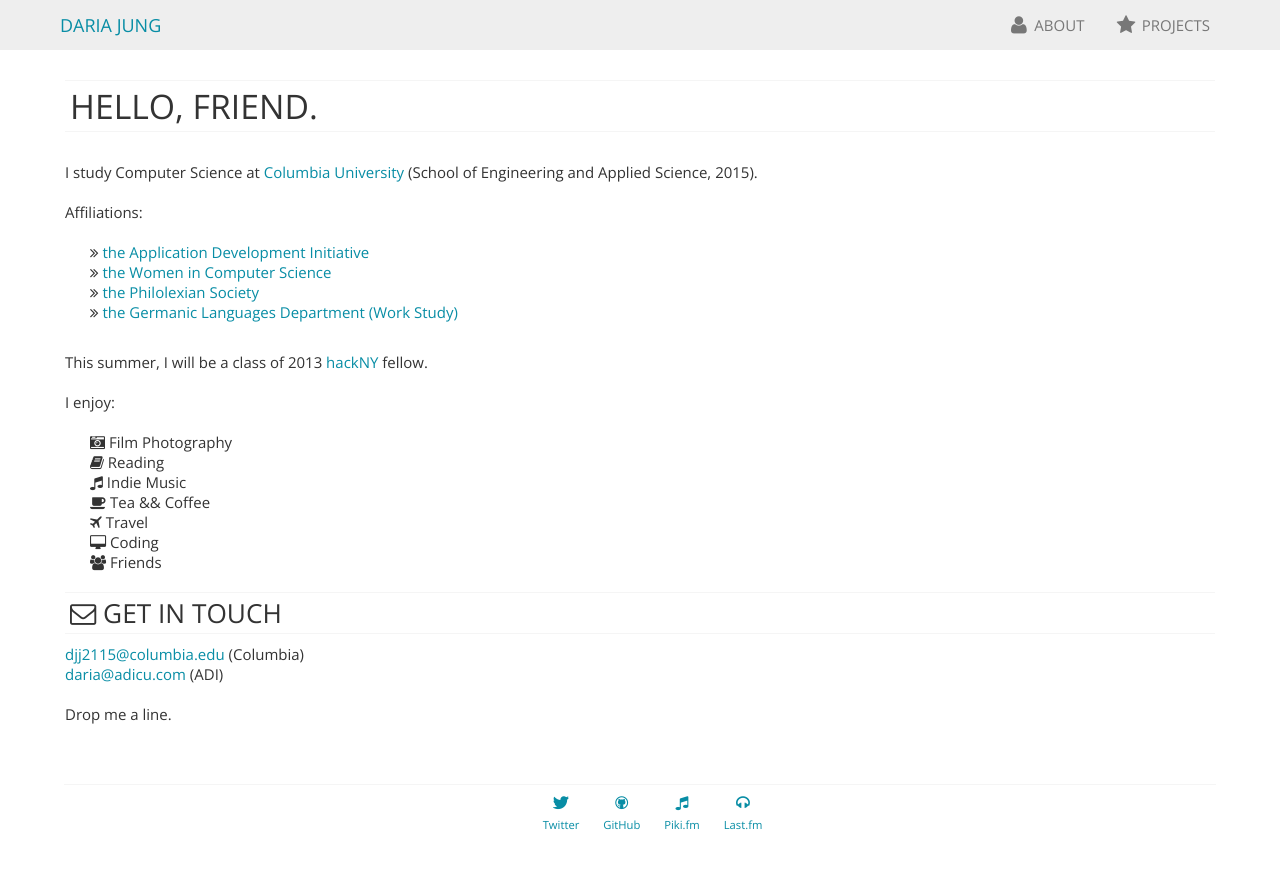
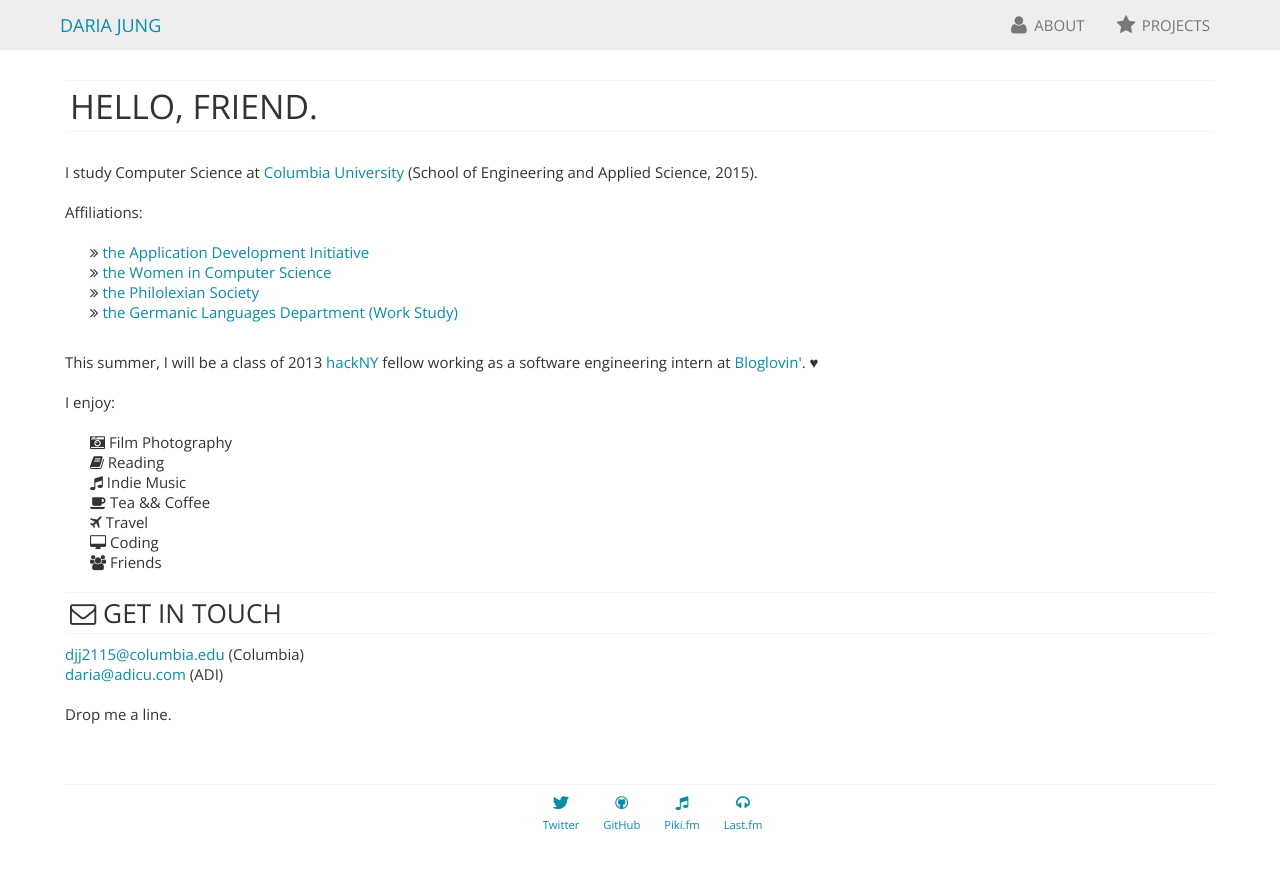
Before and after one commit to dariajung/dariajung.github.com, a Jekyll site: the page built from about.html, in a window 1280 px wide. Shown: the top 869 px of the page. Built offline with Jekyll 4.4.1, drawn with Linux system fonts in a browser that asks for light colours; nearby versions of some CDN libraries; Markdown is read by kramdown in place of the engine named in the settings.

Commit message:
update about

```diff
--- a/about.html
+++ b/about.html
@@ -17,7 +17,7 @@ title: "Daria Jung | About"
     <i class="icon-double-angle-right"></i> <a href="http://www.columbia.edu/cu/german/">the Germanic Languages Department (Work Study)</a></br>
     </ul></br>
 
-    This summer, I will be a class of 2013 <a href="http://hackny.org/a/">hackNY</a> fellow.</br></br>
+    This summer, I will be a class of 2013 <a href="http://hackny.org/a/">hackNY</a> fellow working as a software engineering intern at <a href="http://bloglovin.com/en/">Bloglovin'</a>. &hearts;</br></br>
 
     I enjoy:</br></br>
     <ul>
```
